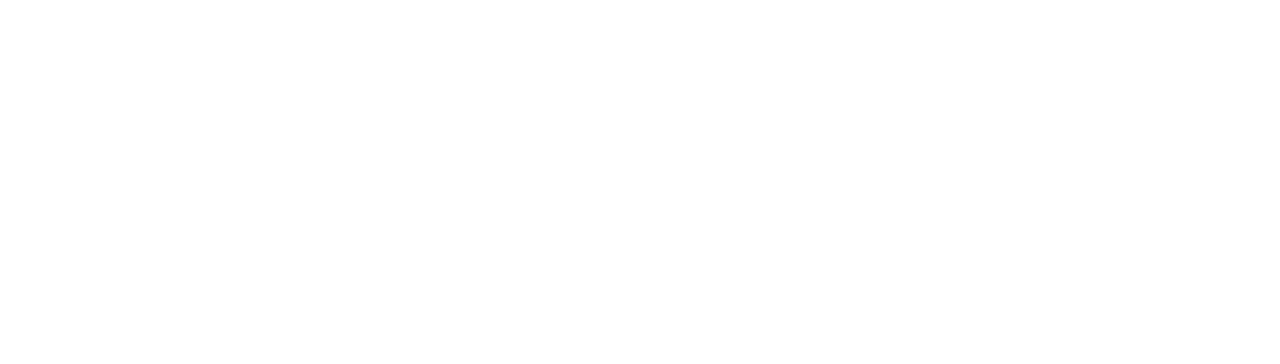
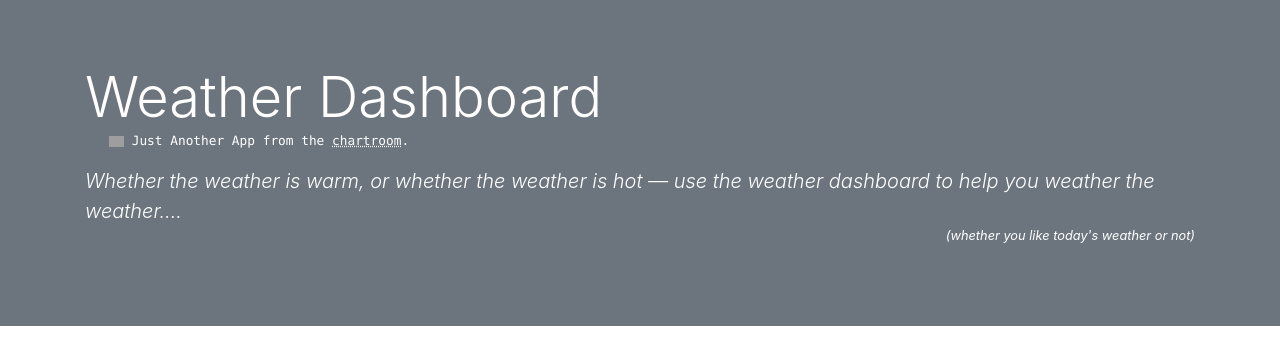
Before and after one commit to srmchartroom/Weather-Dashboard-App, a plain HTML site: page index.html in a window 1280 px wide. Drawn offline with nearby package versions, Linux system fonts and the light colour scheme; grey boxes are pictures that could not be loaded.

Commit message:
Coded up the header of the dashboard in index.html

```diff
--- a/index.html
+++ b/index.html
@@ -22,7 +22,16 @@
 <body>
 
 <!-- Header area with title for dashboard "Your Weather" (maybe with moment.js for time of day)-->
-
+<header>
+    <div class="jumbotron jumbotron-fluid bg-secondary text-white">
+        <div class="container">
+            <h1 class="display-4 mb-0">Weather Dashboard</h1>
+            <p class="small text-monospace text-white pl-4 mt-0 pt-0"><a class="text-reset text-decoration-none" href="https://www.chartroomcreative.com"><img src="https://chartroomcreative.com/wp-content/uploads/2020/06/CRC-Logo_circleConly-WHITE-onTransp_1000x970.png" width="15px"> Just Another App from the <abbr title="Cheers, from Chart Room Creative">chartroom</abbr>.</a></p>
+            <small class="lead"><em>Whether the weather is warm, or whether the weather is hot &mdash; use the weather dashboard to help you weather the weather....</em></small>
+            <p class="small lead text-right"><em>(whether you like today's weather or not)</em></small>
+        </div>
+    </div>
+</header>
 <!-- Row container - 2 colummns -->
 <!-- left column 1/3 : search for a city? input field and search icon  -->
 <!-- left column "/": list of city buttons from previous searches (populated from local storage) -->
@@ -32,7 +41,7 @@
     2) Temperature: (temperature in F - with &deg;F)
     3) Humidity: (humidity - e.g. 41%)
     4) Wind Speed: (wind speed - e.g. 4.7 MPH)
-    5) UV index: (UV index - e.g. 9.49) - highlighted with color behind for favorable, moderate, or severe
+    5) UV index: (UV index - e.g. 9.49) - highlighted with color behind for favorable, moderate, or severe (will use class="badge-badge-success text-wrap", etc.)
 
     bottom:
     5 day forecast:
```
